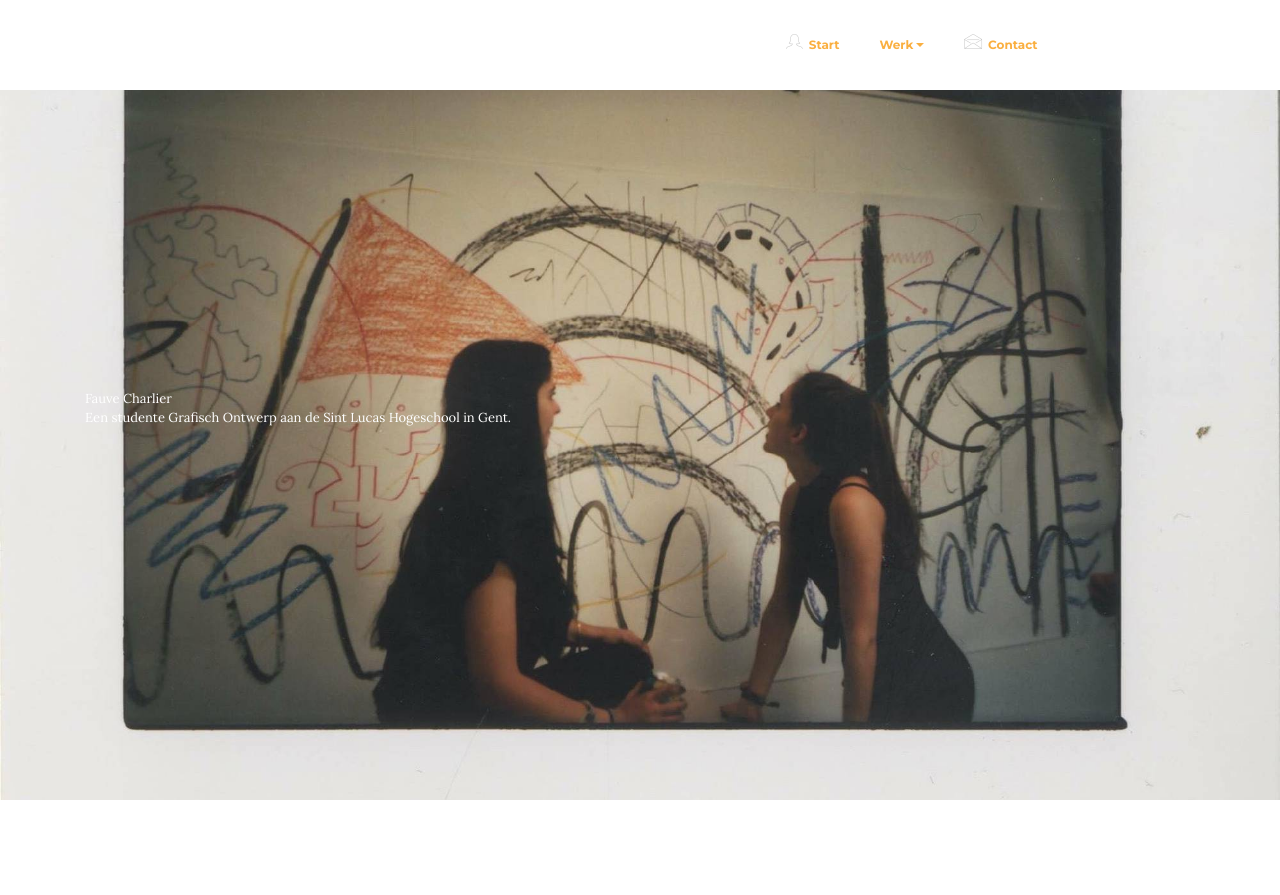
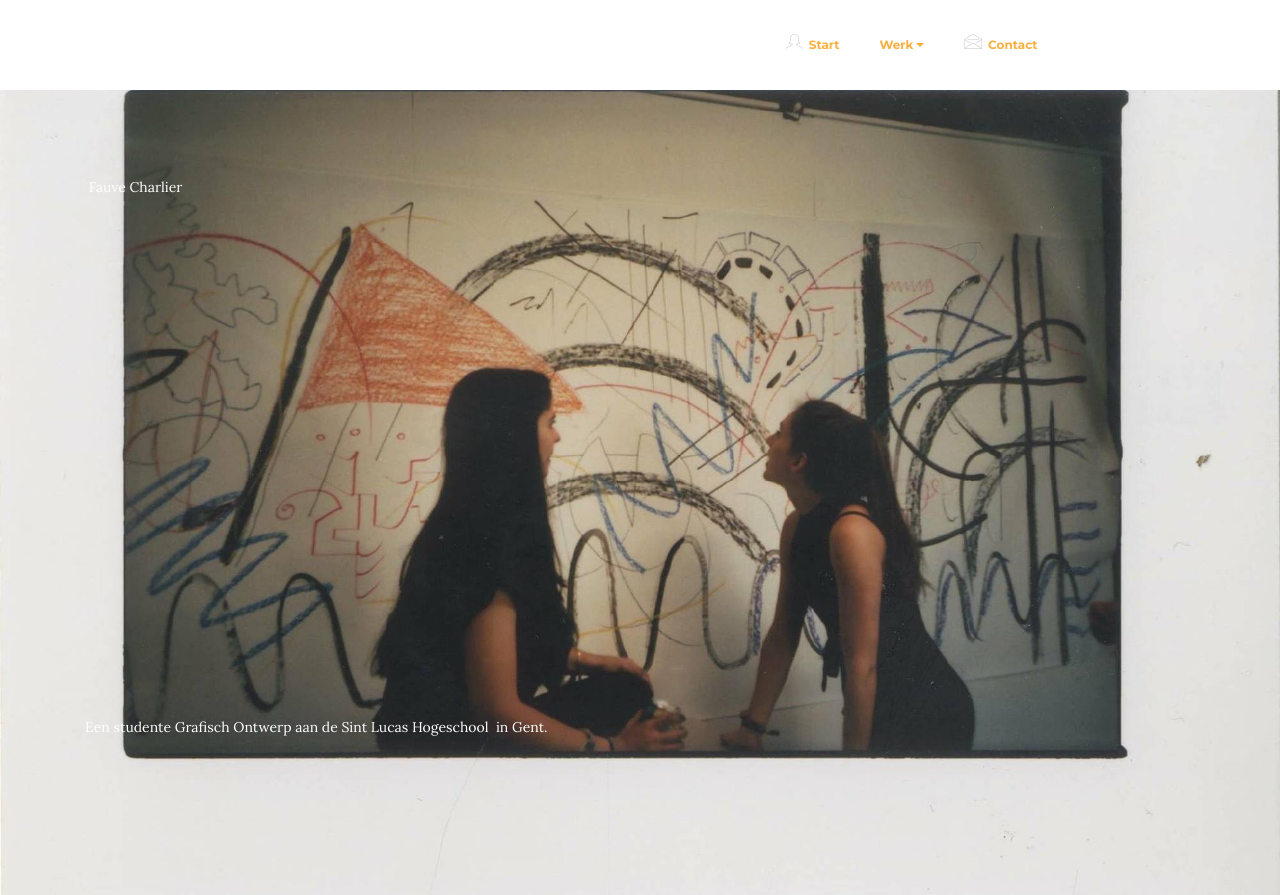
Before and after one commit to fauvec/home, a plain HTML site: page index.html in a window 1280 px wide. Before the commit the page ends 800 px from the top, so only its background shows below. Drawn offline with Linux system fonts and the light colour scheme.

Commit message:
create github pages

```diff
--- a/assets/mobirise/css/mbr-additional.css
+++ b/assets/mobirise/css/mbr-additional.css
@@ -2,6 +2,7 @@
 @import url(https://fonts.googleapis.com/css?family=Lora:400,700);
 @import url(https://fonts.googleapis.com/css?family=Arimo:400,700);
 @import url(https://fonts.googleapis.com/css?family=Raleway:400,300,700);
+
 
 
 
@@ -424,21 +425,27 @@ h6,
   font-size: 36px;
 }
 #header1-0 .mbr-section-lead {
-  color: #000000;
-  font-family: 'Montserrat', sans-serif;
-  font-size: 13px;
+  color: #ffffff;
+  font-family: 'Lora', serif;
+  font-size: 10px;
+  text-align: left;
 }
 #header1-0 .mbr-section-lead SPAN {
-  text-align: center;
+  text-align: left;
   color: #ffffff;
   font-family: 'Lora', serif;
-  font-size: 13px;
+  font-size: 14px;
 }
 #header1-0 .mbr-section-title SPAN {
   font-family: 'Arimo', sans-serif;
   color: #ffffff;
   text-align: left;
   font-size: 21px;
+}
+#header1-0 .mbr-section-lead B {
+  color: #f3c649;
+  text-align: left;
+  font-family: 'Lora', serif;
 }
 #menu-0 .hide-buttons .nav-btn {
   display: none !important;
--- a/index.html
+++ b/index.html
@@ -65,7 +65,7 @@
 
 </section>
 
-<section class="engine"><a rel="external" href="https://mobirise.com">Web Site Generator</a></section><section class="mbr-section mbr-section-hero mbr-section-full mbr-parallax-background mbr-after-navbar" id="header1-0" style="background-image: url(assets/images/unnamed-2000x1527-0.jpg);">
+<section class="engine"><a rel="external" href="https://mobirise.com">Mobirise</a></section><section class="mbr-section mbr-section-hero mbr-section-full mbr-parallax-background mbr-after-navbar" id="header1-0" style="background-image: url(assets/images/unnamed-2000x1527-0.jpg);">
 
 
 
@@ -76,7 +76,7 @@
                 <div class="mbr-section col-md-10">
 
                     <h1 class="mbr-section-title display-1">&nbsp;</h1>
-                    <p class="mbr-section-lead lead"><span style="font-style: normal;">Fauve Charlier<br>Een studente Grafisch Ontwerp aan de Sint Lucas Hogeschool in Gent.</span></p>
+                    <p class="mbr-section-lead lead"><span style="font-style: normal;">&nbsp;Fauve Charlier</span><br><span style="font-style: normal;"><br></span><span style="font-style: normal;"><br></span><br><span style="font-style: normal;"><br></span><br><span style="font-style: normal;"><br></span><br><br><br><br><span style="font-style: normal;"><br></span><br><span style="font-style: normal;"><br></span><br><span style="font-style: normal;"><br></span><br><span style="font-style: normal;"><br></span><br><span style="font-style: normal;"><br></span><br><span style="font-style: normal;"><br></span><br><span style="font-style: normal;"><br></span><br><span style="font-style: normal;"><br></span><br><span style="font-style: normal;"><br></span><br><span style="font-style: normal;"><br></span><span style="font-style: normal;">Een studente Grafisch Ontwerp </span><span style="font-style: normal;">aan de Sint Lucas Hogeschool </span><span style="font-style: normal;">&nbsp;in Gent.</span></p>
 
                 </div>
             </div>
```
Also changed, not shown: page2.html (+1 -1 lines), page4.html (+1 -1 lines), 1 other file.
